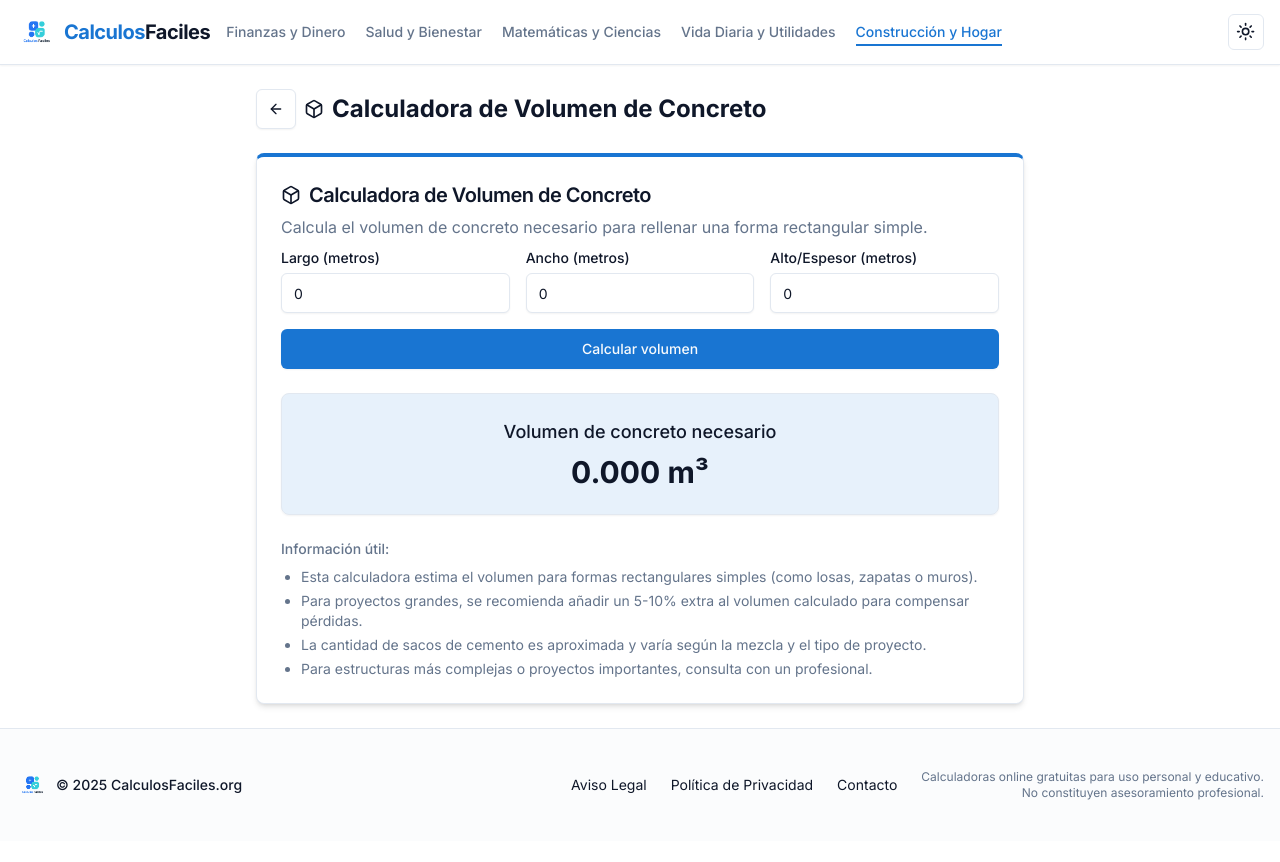
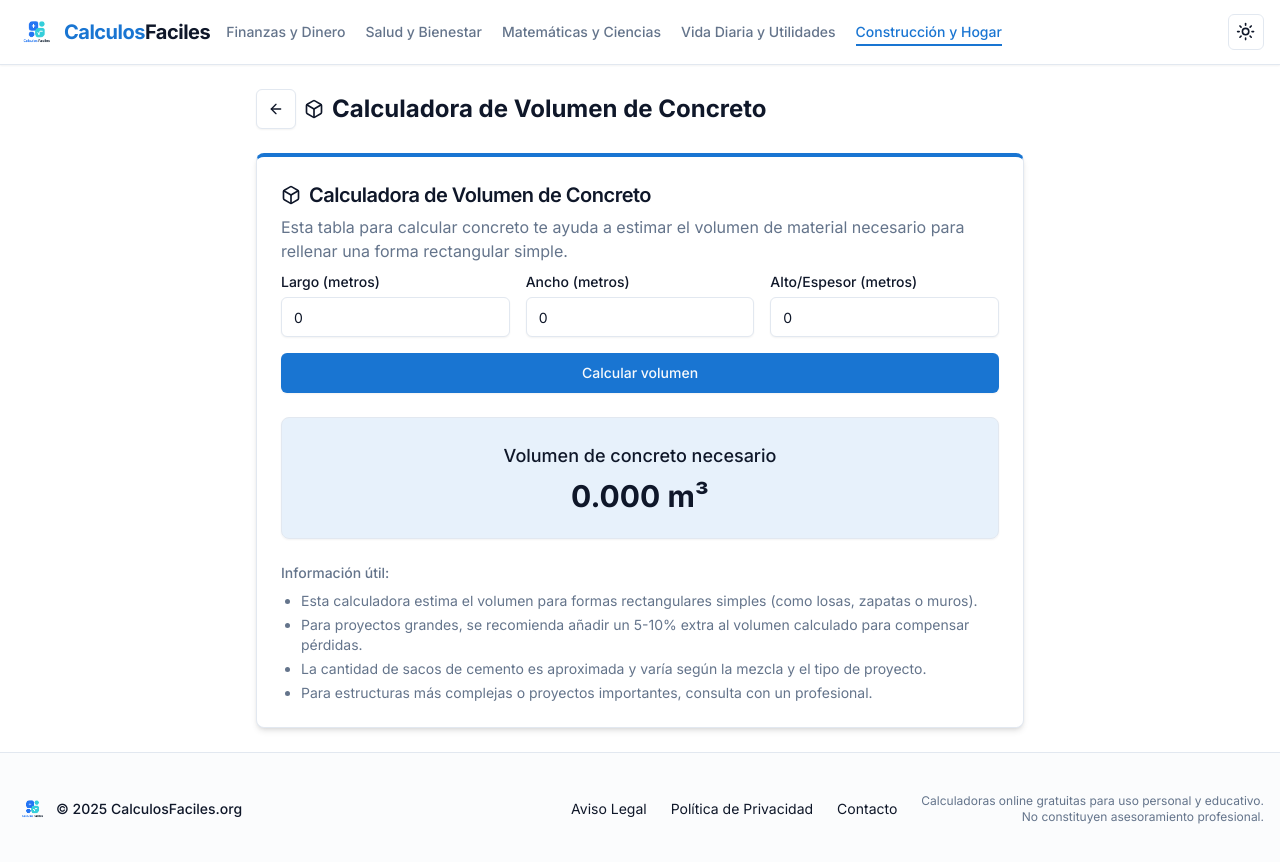
Before and after one commit to zhongjiayu2025/Calculadoras, a Next.js app: page /categoria/construccion-hogar/volumen-concreto in a window 1280 px wide. Shown: the top 862 px of the page. Before the commit the page ends 841 px from the top, so only its background shows below. Built offline with nearby package versions, Linux system fonts and the light colour scheme.

Commit message:
Update page.tsx

```diff
--- a/app/categoria/construccion-hogar/volumen-concreto/page.tsx
+++ b/app/categoria/construccion-hogar/volumen-concreto/page.tsx
@@ -36,7 +36,7 @@ export default function VolumenConcretoPage() {
   return (
     <CalculatorLayout
       title="Calculadora de Volumen de Concreto"
-      description="Calcula el volumen de concreto necesario para rellenar una forma rectangular simple."
+      description="Esta tabla para calcular concreto te ayuda a estimar el volumen de material necesario para rellenar una forma rectangular simple."
       icon="Box"
       backTo="/categoria/construccion-hogar"
       backToLabel="Construcción y Hogar"
```
